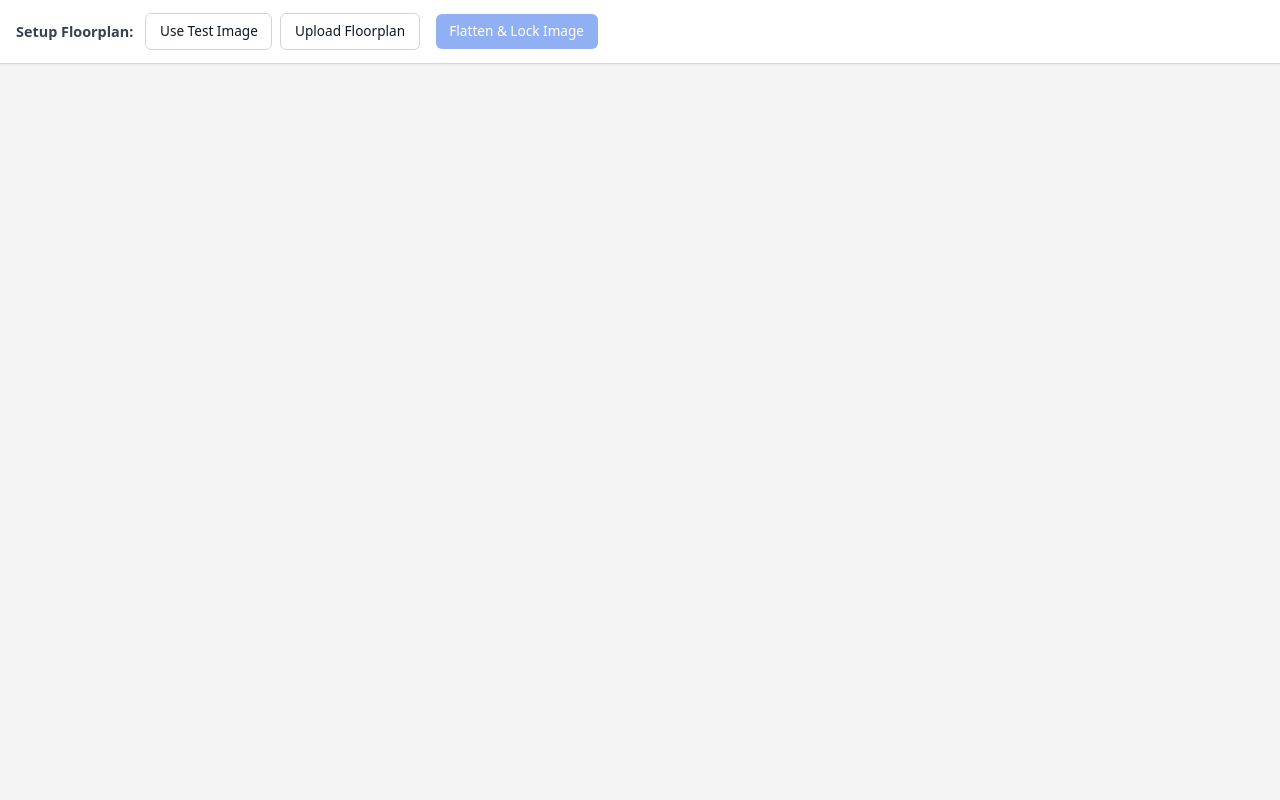
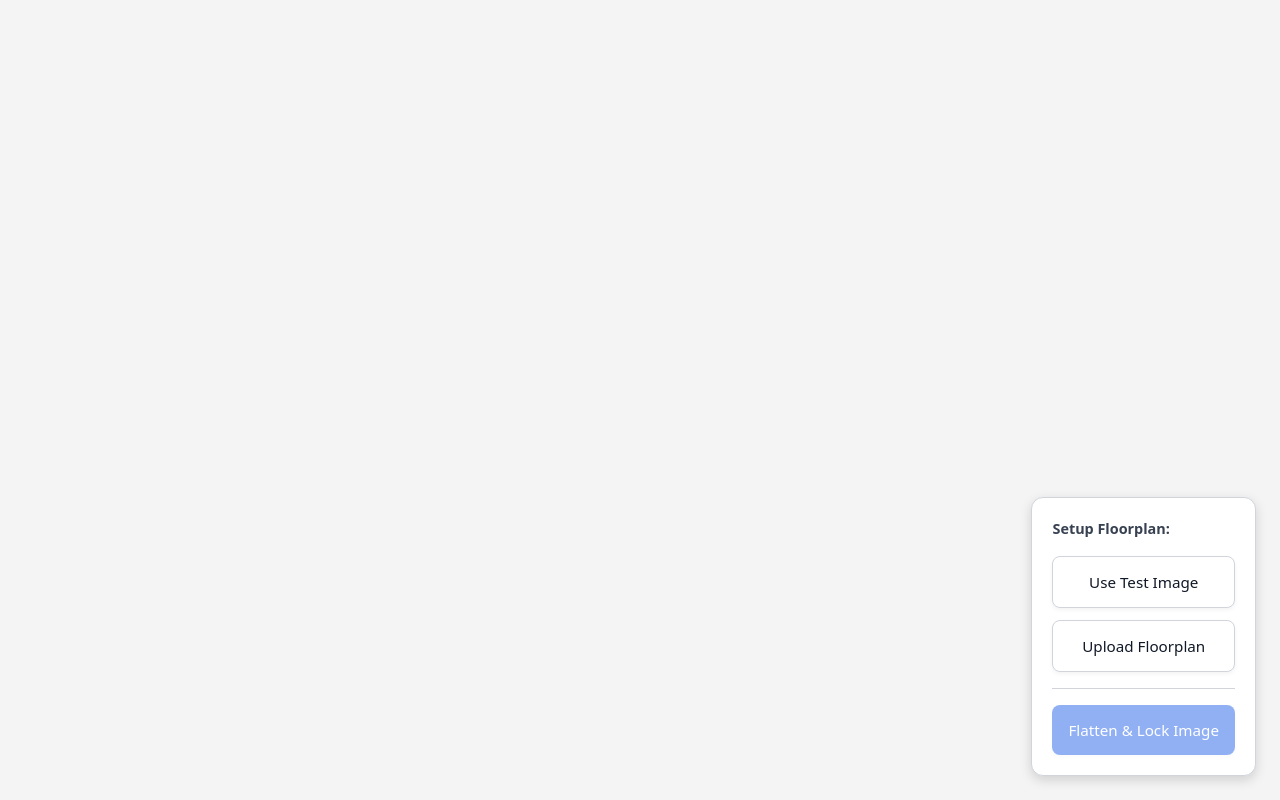
Before and after one commit to TheodorCrosswell/Electrician_Pathfinder, a SvelteKit app: page / in a window 1280 px wide. Built offline with nearby package versions, Linux system fonts and the light colour scheme.

Commit message:
Changed toolbar into buttons

```diff
--- a/src/routes/+page.svelte
+++ b/src/routes/+page.svelte
@@ -2,9 +2,11 @@
     import { project } from '$lib/store';
     import Canvas from '$lib/components/Canvas.svelte';
     import type { RunType, Stub } from '$lib/types';
+    import { fly } from 'svelte/transition';
 
     let canvasRef: Canvas;
     let activeTool = 'stub';
+    let openMenu: 'runs' | 'obstacles' | 'settings' | null = null;
 
     $: if ($project.currentRunId === undefined) {
         project.update(p => ({ ...p, currentRunId: 'A', currentRunType: 'DAISY_CHAIN' }));
@@ -112,6 +114,10 @@
         });
     }
 
+    function toggleMenu(menu: 'runs' | 'obstacles' | 'settings') {
+        openMenu = openMenu === menu ? null : menu;
+    }
+
     const resolutions = [
         { label: "Very Low (20)", value: 20 },
         { label: "Low (10)", value: 10 },
@@ -124,84 +130,34 @@
 </script>
 
 <div class="app-layout">
-    <header class="top-toolbar">
+    <main class="canvas-area">
+        <Canvas
+            bind:this={canvasRef}
+            {activeTool}
+            gridResolution={$project.gridResolution || 10}
+            maxOverlap={$project.maxOverlap || 3}
+        />
+    </main>
+
+    <div class="floating-toolbar">
         {#if $project.stage === 'SETUP'}
-            <div class="toolbar-section">
-                <span class="title">Setup Floorplan:</span>
-                <button class="btn" on:click={loadTestImage}>Use Test Image</button>
-                <label class="btn file-btn">
+            <div class="setup-panel">
+                <span class="title setup-title">Setup Floorplan:</span>
+                <button class="btn main-btn" on:click={loadTestImage}>Use Test Image</button>
+                <label class="btn main-btn file-btn">
                     Upload Floorplan
                     <input type="file" accept="image/*" on:change={handleFileUpload} hidden />
                 </label>
-            </div>
-            <div class="toolbar-section">
-                <button class="btn primary" disabled={!$project.rawImage} on:click={() => canvasRef.flatten()}>
+                <div class="divider-horizontal"></div>
+                <button class="btn main-btn primary" disabled={!$project.rawImage} on:click={() => canvasRef.flatten()}>
                     Flatten & Lock Image
                 </button>
             </div>
         {:else}
-            <!-- Stubs / Planning Tools -->
-            <div class="toolbar-section">
-                <button class="btn icon-btn tool-btn" class:active={activeTool === 'pan'} on:click={() => activeTool = 'pan'}>
-                    🖐️ Pan
-                </button>
-                <button class="btn icon-btn tool-btn" class:active={activeTool === 'stub'} on:click={() => activeTool = 'stub'}>
-                    📍 Place Stubs
-                </button>
-
-                <div class="divider"></div>
-
-                <div class="run-controls">
-                    <select class="select-sm" value={$project.currentRunId} on:change={(e) => {
-                        const val = (e.currentTarget).value;
-                        const run = runsList.find(r => r.id === val);
-                        if (run) {
-                            selectRun(run.id, run.type);
-                            activeTool = 'stub';
-                        }
-                    }}>
-                        {#each runsList as run (run.id)}
-                            <option value={run.id}>
-                                Run {run.id} ({run.count} {run.count === 1 ? 'stub' : 'stubs'}, {run.type === 'HOME_RUN' ? 'Home Run' : 'Daisy Chain'})
-                            </option>
-                        {/each}
-                    </select>
-
-                    <button class="btn text-sm" on:click={() => { handleNewRun(); activeTool = 'stub'; }}>+ New</button>
-
-                    <div class="radio-group">
-                        <label>
-                            <input type="radio" name="runType" checked={$project.currentRunType === 'HOME_RUN'} on:change={() => setRunType('HOME_RUN')} />
-                            Home Run
-                        </label>
-                        <label>
-                            <input type="radio" name="runType" checked={$project.currentRunType !== 'HOME_RUN'} on:change={() => setRunType('DAISY_CHAIN')} />
-                            Daisy Chain
-                        </label>
-                    </div>
-
-                    <button class="btn text-sm danger" on:click={() => deleteRun($project.currentRunId || 'A')}>Delete Run</button>
-                </div>
-            </div>
-
-            <!-- Visible Division -->
-            <div class="divider-thick"></div>
-
-            <!-- Obstruction Tools -->
-            <div class="toolbar-section">
-                <span class="title">Obstacles:</span>
-                <button class="btn tool-btn" class:active={activeTool === 'rectangle'} on:click={() => activeTool = 'rectangle'}>Rectangle</button>
-                <button class="btn tool-btn" class:active={activeTool === 'vh_line'} on:click={() => activeTool = 'vh_line'}>Straight H/V Line</button>
-                <button class="btn tool-btn" class:active={activeTool === 'line'} on:click={() => activeTool = 'line'}>Straight Line</button>
-                <button class="btn tool-btn" class:active={activeTool === 'freehand'} on:click={() => activeTool = 'freehand'}>Freehand</button>
-                <button class="btn tool-btn" class:active={activeTool === 'circle'} on:click={() => activeTool = 'circle'}>Circle</button>
-                <button class="btn tool-btn" class:active={activeTool === 'oval'} on:click={() => activeTool = 'oval'}>Oval</button>
-            </div>
-
-            <div class="spacer"></div>
-
-            <!-- Resolution & Overlap Control -->
-            <div class="toolbar-section">
+            <div class="menu-container">
+                {#if openMenu === 'settings'}
+                    <div class="flyout" transition:fly={{ x: 20, duration: 200 }}>
+                        <span class="title">Settings:</span>
                         <select
                             class="select-sm"
                             title="Grid Resolution"
@@ -225,50 +181,159 @@
                         </select>
                     </div>
                 {/if}
-    </header>
+                <button class="btn main-btn" class:active={openMenu === 'settings'} on:click={() => toggleMenu('settings')}>
+                    ⚙️
+                    </button>
+            </div>
 
-    <main class="canvas-area">
-        <Canvas
-            bind:this={canvasRef}
-            {activeTool}
-            gridResolution={$project.gridResolution || 10}
-            maxOverlap={$project.maxOverlap || 3}
-        />
-    </main>
+            <div class="menu-container">
+                {#if openMenu === 'obstacles'}
+                    <div class="flyout" transition:fly={{ x: 20, duration: 200 }}>
+                        <span class="title">Obstacles:</span>
+                        <button class="btn tool-btn" class:active={activeTool === 'rectangle'} on:click={() => activeTool = 'rectangle'}>Rectangle</button>
+                        <button class="btn tool-btn" class:active={activeTool === 'vh_line'} on:click={() => activeTool = 'vh_line'}>Straight H/V Line</button>
+                        <button class="btn tool-btn" class:active={activeTool === 'line'} on:click={() => activeTool = 'line'}>Straight Line</button>
+                        <button class="btn tool-btn" class:active={activeTool === 'freehand'} on:click={() => activeTool = 'freehand'}>Freehand</button>
+                        <button class="btn tool-btn" class:active={activeTool === 'circle'} on:click={() => activeTool = 'circle'}>Circle</button>
+                        <button class="btn tool-btn" class:active={activeTool === 'oval'} on:click={() => activeTool = 'oval'}>Oval</button>
+                    </div>
+                {/if}
+                <button class="btn main-btn" class:active={openMenu === 'obstacles' || ['rectangle', 'vh_line', 'line', 'freehand', 'circle', 'oval'].includes(activeTool)} on:click={() => toggleMenu('obstacles')}>
+                    🚧
+                    </button>
+            </div>
+
+            <div class="menu-container">
+                {#if openMenu === 'runs'}
+                    <div class="flyout" transition:fly={{ x: 20, duration: 200 }}>
+                        <span class="title">Runs:</span>
+                        <select class="select-sm" value={$project.currentRunId} on:change={(e) => {
+                            const val = (e.currentTarget).value;
+                            const run = runsList.find(r => r.id === val);
+                            if (run) {
+                                selectRun(run.id, run.type);
+                                activeTool = 'stub';
+                            }
+                        }}>
+                            {#each runsList as run (run.id)}
+                                <option value={run.id}>
+                                    Run {run.id} ({run.count} {run.count === 1 ? 'stub' : 'stubs'}, {run.type === 'HOME_RUN' ? 'Home Run' : 'Daisy Chain'})
+                                </option>
+                            {/each}
+                        </select>
+
+                        <button class="btn text-sm" on:click={() => { handleNewRun(); activeTool = 'stub'; }}>+ New</button>
+
+                        <div class="divider-horizontal"></div>
+
+                        <div class="radio-group">
+                            <label>
+                                <input type="radio" name="runType" checked={$project.currentRunType === 'HOME_RUN'} on:change={() => setRunType('HOME_RUN')} />
+                                Home Run
+                            </label>
+                            <label>
+                                <input type="radio" name="runType" checked={$project.currentRunType !== 'HOME_RUN'} on:change={() => setRunType('DAISY_CHAIN')} />
+                                Daisy Chain
+                            </label>
+                        </div>
+
+                        <div class="divider-horizontal"></div>
+
+                        <button class="btn text-sm danger" on:click={() => deleteRun($project.currentRunId || 'A')}>Delete Run</button>
+                    </div>
+                {/if}
+                <button class="btn main-btn" class:active={openMenu === 'runs'} on:click={() => toggleMenu('runs')}>
+                    📋
+                    </button>
+            </div>
+
+            <button class="btn main-btn tool-btn" class:active={activeTool === 'stub'} on:click={() => { activeTool = 'stub'; openMenu = null; }}>
+                📍
+                </button>
+
+            <button class="btn main-btn tool-btn" class:active={activeTool === 'pan'} on:click={() => { activeTool = 'pan'; openMenu = null; }}>
+                🖐️
+                </button>
+        {/if}
+    </div>
 </div>
 
 <style>
     :global(body, html) { margin: 0; padding: 0; width: 100%; height: 100%; overflow: hidden; font-family: system-ui, -apple-system, sans-serif; background-color: #f3f4f6; color: #111827; }
 
     .app-layout {
-        display: flex;
-        flex-direction: column;
+        position: relative;
         width: 100vw;
         height: 100vh;
         overflow: hidden;
+        background-color: #f3f4f6;
     }
 
-    .top-toolbar {
+    .canvas-area {
+        position: absolute;
+        inset: 0;
+        background-color: #e5e7eb;
+        display: flex;
+        justify-content: center;
+        align-items: center;
+        overflow: hidden;
+        padding: 0;
+        z-index: 10;
+    }
+
+    /* Floating Vertical Toolbar styling */
+    .floating-toolbar {
+        position: absolute;
+        bottom: 24px;
+        right: 24px;
+        display: flex;
+        flex-direction: column-reverse; /* Reverses order so Pan is visually at the bottom */
+        gap: 12px;
+        z-index: 50;
+    }
+
+    .setup-panel {
+        display: flex;
+        flex-direction: column;
+        gap: 0.75rem;
+        background: #ffffff;
+        padding: 1.25rem;
+        border-radius: 12px;
+        box-shadow: 0 4px 12px rgba(0, 0, 0, 0.15);
+        border: 1px solid #d1d5db;
+    }
+    .setup-title { margin-bottom: 0.25rem; font-size: 1rem; }
+
+    .menu-container {
+        position: relative;
         display: flex;
         align-items: center;
-        gap: 1rem;
-        background: #ffffff;
-        border-bottom: 1px solid #d1d5db;
-        padding: 0.5rem 1rem;
-        height: 64px;
-        box-shadow: 0 1px 3px rgba(0, 0, 0, 0.05);
-        flex-shrink: 0;
-        z-index: 50;
-        overflow-x: auto;
-        white-space: nowrap;
+        justify-content: flex-end;
     }
 
-    .toolbar-section { display: flex; align-items: center; gap: 0.5rem; }
-    .spacer { flex-grow: 1; }
-    .title { font-weight: 600; color: #374151; font-size: 0.9rem; margin-right: 0.25rem; }
-    .divider { width: 1px; height: 24px; background: #d1d5db; margin: 0 0.25rem; }
-    .divider-thick { width: 3px; height: 32px; background: #9ca3af; border-radius: 2px; margin: 0 0.5rem; }
+    /* Expanding Vertical Flyout */
+    .flyout {
+        position: absolute;
+        right: calc(100% + 16px);
+        bottom: 0; /* Anchors the menu bottom so it grows upwards */
+        background: #ffffff;
+        border: 1px solid #d1d5db;
+        border-radius: 8px;
+        padding: 0.75rem;
+        display: flex;
+        flex-direction: column; /* Stack items vertically */
+        align-items: stretch;
+        gap: 0.5rem;
+        box-shadow: 0 4px 12px rgba(0, 0, 0, 0.12);
+        min-width: 180px;
+        max-height: 80vh; /* Keeps it strictly inside the screen viewport */
+        overflow-y: auto; /* Scroll if options exceed screen height */
+    }
 
+    .title { font-weight: 600; color: #374151; font-size: 0.9rem; margin-bottom: 0.25rem; }
+    .divider-horizontal { width: 100%; height: 1px; background: #d1d5db; margin: 0.25rem 0; }
+
+    /* Buttons base styles */
     .btn {
         padding: 0.45rem 0.85rem;
         border: 1px solid #d1d5db;
@@ -285,6 +350,29 @@
     .btn:disabled { opacity: 0.5; cursor: not-allowed; }
     .btn:hover:not(:disabled) { background: #f3f4f6; }
 
+    /* Vertical Primary Menu Buttons */
+    .main-btn {
+        width: 44px;
+        height: 44px;
+        justify-content: center;
+        padding: 0;
+        font-size: 1.25rem;
+        border-radius: 8px;
+        box-shadow: 0 2px 4px rgba(0, 0, 0, 0.05);
+    }
+    .setup-panel .main-btn {
+        width: auto;
+        height: auto;
+        padding: 0.85rem 1rem;
+        font-size: 0.95rem;
+    }
+    .main-btn.active {
+        background: #e0e7ff;
+        color: #3730a3;
+        border-color: #818cf8;
+        box-shadow: 0 0 0 1px #818cf8, 0 2px 4px rgba(0, 0, 0, 0.05);
+    }
+
     .primary { background: #2563eb; color: white; border: none; }
     .primary:hover:not(:disabled) { background: #1d4ed8; }
 
@@ -292,24 +380,14 @@
     .danger:hover:not(:disabled) { background: #fecaca; }
 
     .text-sm { font-size: 0.75rem; padding: 0.35rem 0.6rem; }
-    .file-btn { margin: 0; cursor: pointer; }
+    .file-btn { margin: 0; cursor: pointer; display: flex; text-align: center; justify-content: center; }
 
     .tool-btn { color: #4b5563; }
     .tool-btn.active { background: #e0e7ff; color: #3730a3; border-color: #818cf8; box-shadow: 0 0 0 1px #818cf8; }
 
-    .run-controls {
-        display: flex;
-        align-items: center;
-        gap: 0.5rem;
-        background: #f9fafb;
-        padding: 0.25rem 0.5rem;
+    .select-sm {
+        padding: 0.45rem;
         border-radius: 6px;
-        border: 1px solid #e5e7eb;
-    }
-
-    .select-sm {
-        padding: 0.35rem;
-        border-radius: 4px;
         border: 1px solid #d1d5db;
         background: #fff;
         font-size: 0.85rem;
@@ -321,22 +399,12 @@
 
     .radio-group {
         display: flex;
-        gap: 0.75rem;
+        flex-direction: column; /* Changed to column to match vertical flow */
+        gap: 0.5rem;
         font-size: 0.8rem;
         color: #374151;
-        margin: 0 0.5rem;
+        margin: 0 0.25rem;
         font-weight: 500;
     }
-    .radio-group label { display: flex; align-items: center; gap: 0.25rem; cursor: pointer; }
-
-    .canvas-area {
-        flex: 1;
-        position: relative;
-        background-color: #e5e7eb;
-        display: flex;
-        justify-content: center;
-        align-items: center;
-        overflow: hidden;
-        padding: 0;
-    }
+    .radio-group label { display: flex; align-items: center; gap: 0.4rem; cursor: pointer; margin: 0; }
 </style>
```
Lines whose indentation alone changed are shown as unchanged.
